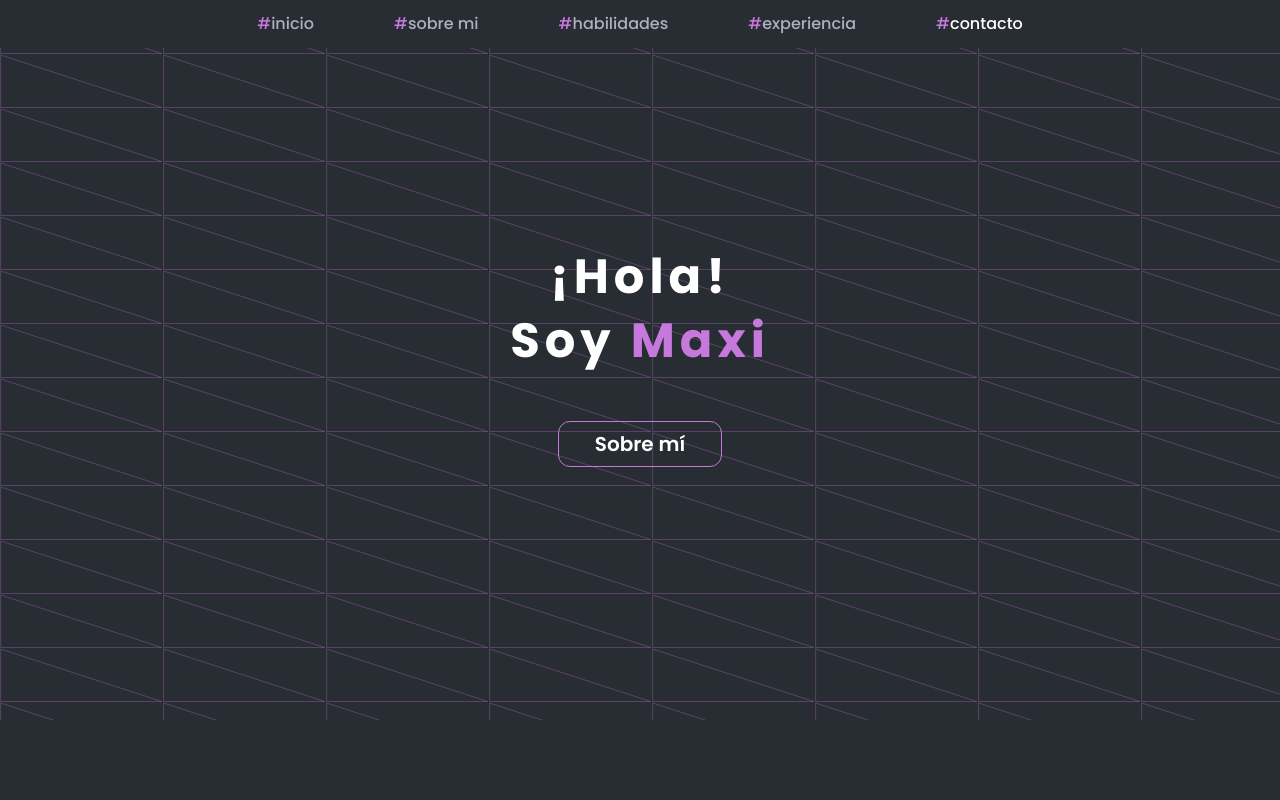
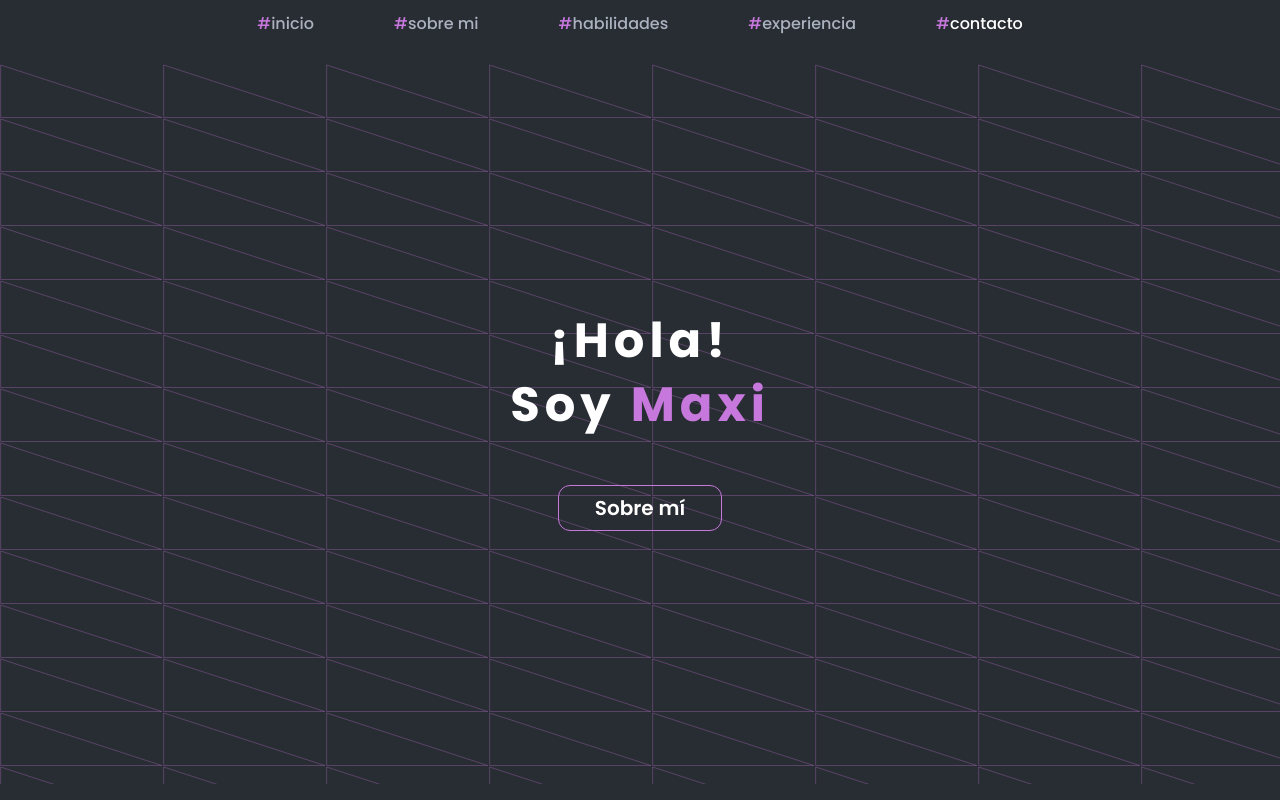
Before and after one commit to maxigbarraza1/portfolio, an Angular app: page / in a window 1280 px wide. Shown: the top 800 px of the page. Built offline with nearby package versions, Linux system fonts and the light colour scheme.

Commit message:
Update header component styling

```diff
--- a/src/app/header/header.component.html
+++ b/src/app/header/header.component.html
@@ -1,4 +1,4 @@
-<nav class="nav-container h-12 fixed w-full z-10">
+<nav class="nav-container h-16 w-full z-10">
   <div
     class="nav-items hidden md:flex md:flex-row md:justify-center md:items-center md:h-12 md:gap-10 xl:gap-20"
   >
--- a/src/app/header/header.component.scss
+++ b/src/app/header/header.component.scss
@@ -12,10 +12,6 @@
   color: $primary;
 }
 
-.nav-container {
-  background-color: $background;
-}
-
 @media (max-width: 768px) {
   .nav-items {
     display: none !important;
```
